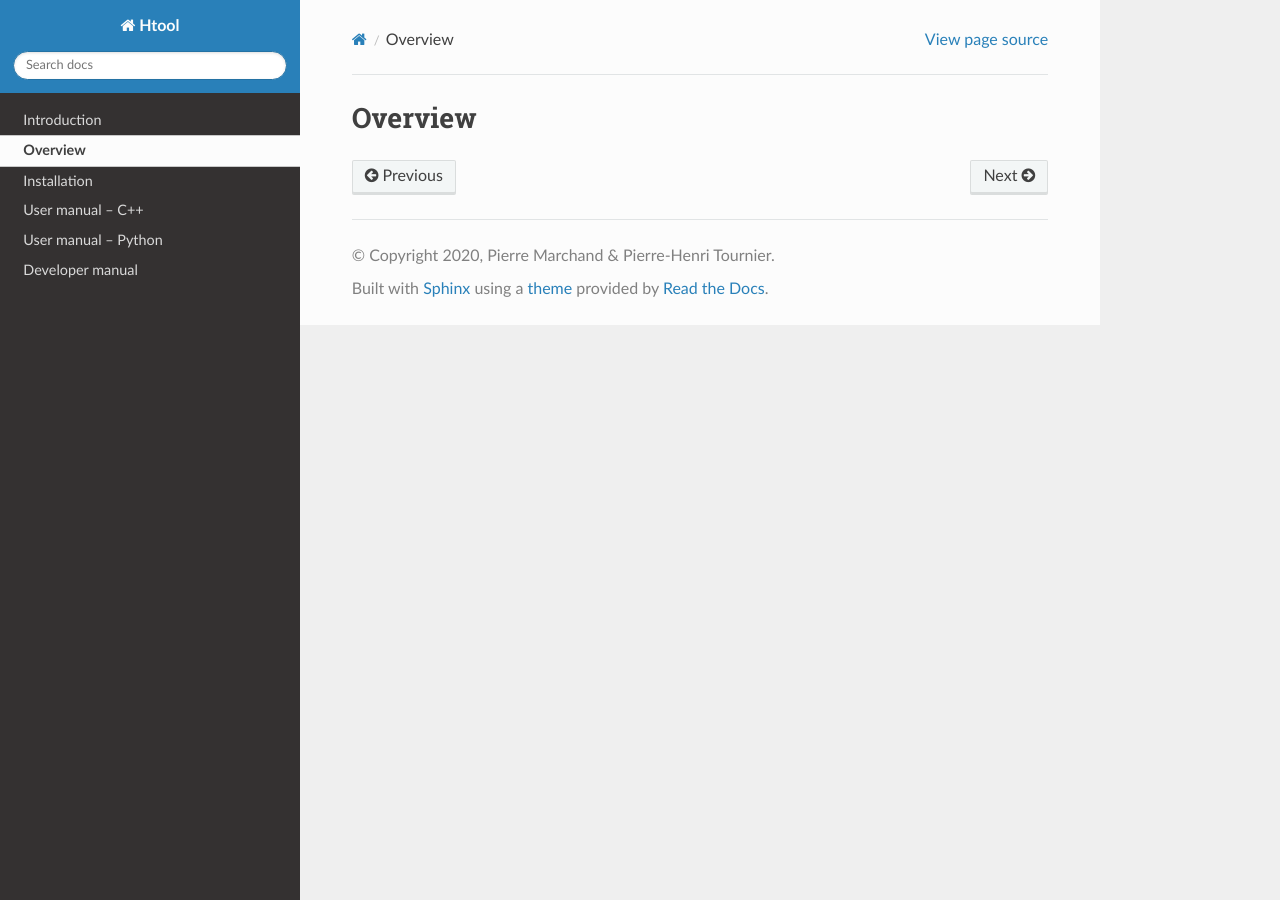
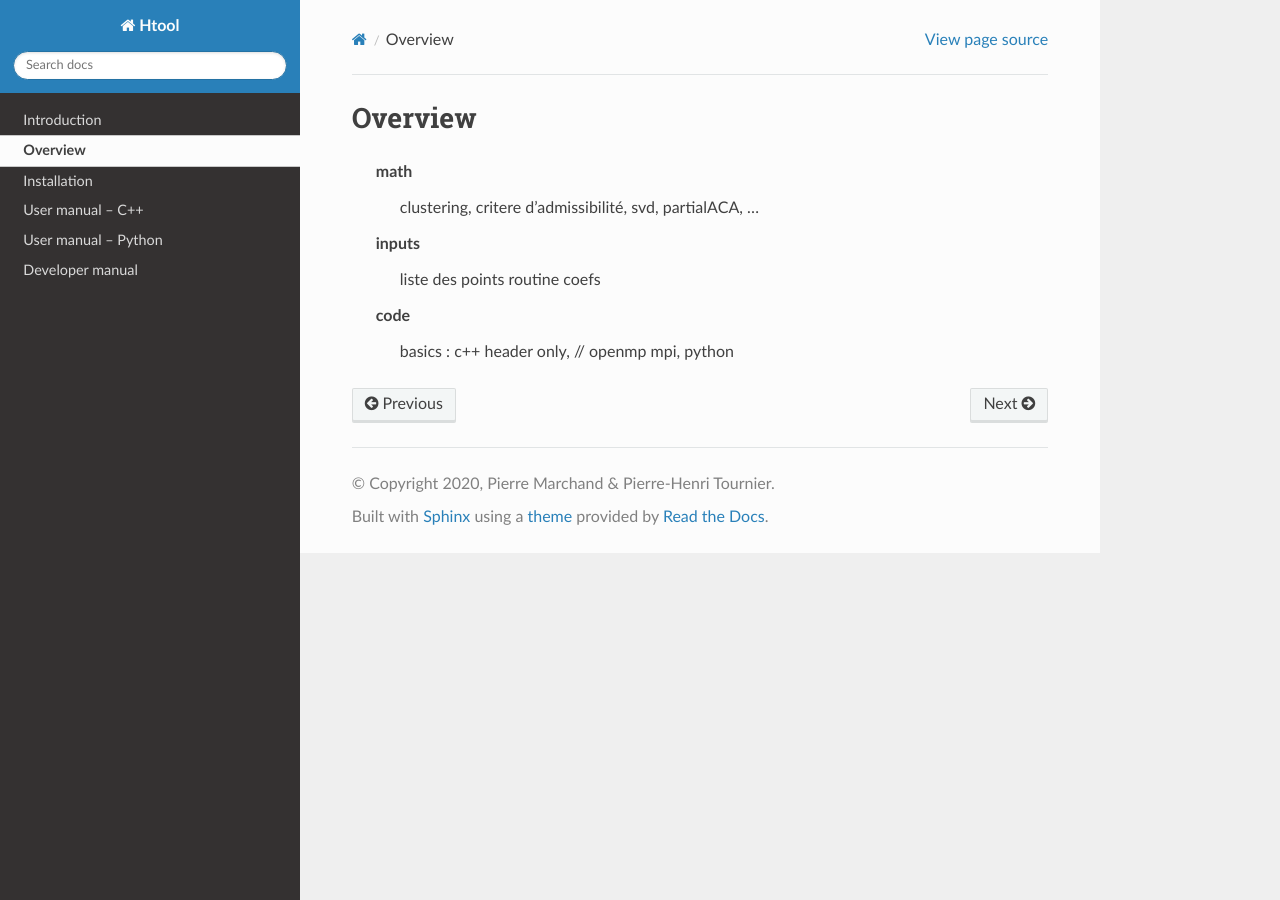
Before and after one commit to htool-ddm/htool_documentation, a Sphinx documentation site: the page built from docs/source/overview.rst, in a window 1280 px wide. Built offline with Sphinx 7.4.7 and the Read the Docs theme 2.0.0, drawn with Linux system fonts in a browser that asks for light colours.

Commit message:
first ideas

```diff
--- a/docs/source/installation.rst
+++ b/docs/source/installation.rst
@@ -2,3 +2,7 @@
 ************
 Installation
 ************
+
+	requirements
+	compilation, cmake, python ?
+	testing
--- a/docs/source/introduction.rst
+++ b/docs/source/introduction.rst
@@ -2,3 +2,5 @@
 ************
 Introduction
 ************
+
+~4 paragraphes, pourquoi compresser, comment compresser, keski se compresse bien, applications
--- a/docs/source/overview.rst
+++ b/docs/source/overview.rst
@@ -2,3 +2,11 @@
 ********
 Overview
 ********
+
+	math
+		clustering, critere d’admissibilité, svd, partialACA, …
+	inputs
+		liste des points
+		routine coefs
+	code
+		basics : c++ header only, // openmp mpi, python
--- a/docs/source/user_manual_cpp.rst
+++ b/docs/source/user_manual_cpp.rst
@@ -11,6 +11,12 @@ Installation
 Basic usage
 -----------
 
+	follow un simple example:
+	IMatrix
+	constructeurs
+	parameters
 
 Advanced usage
 --------------
+
+Advanced ? DD ? example intégration ff ?
```
